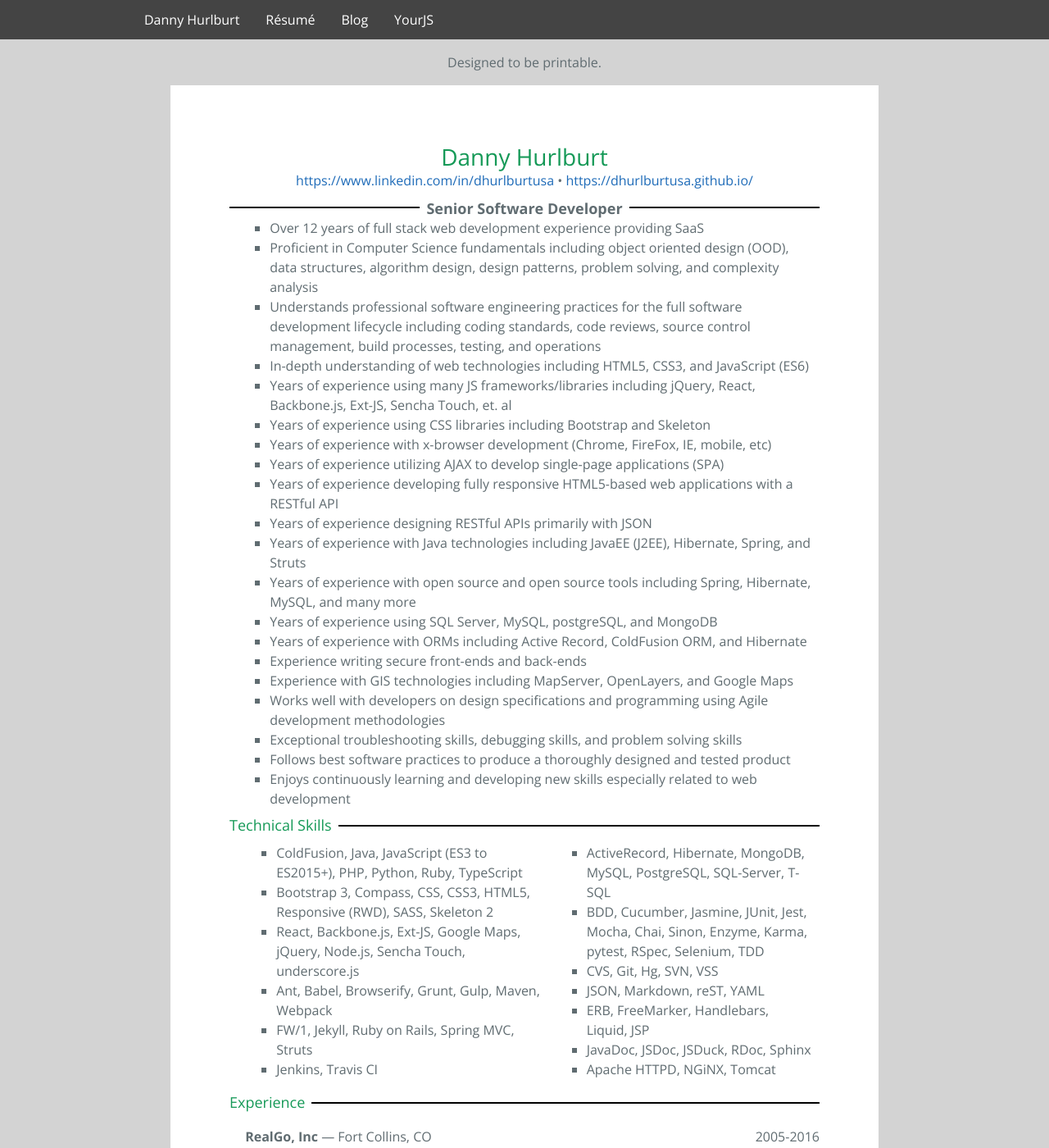
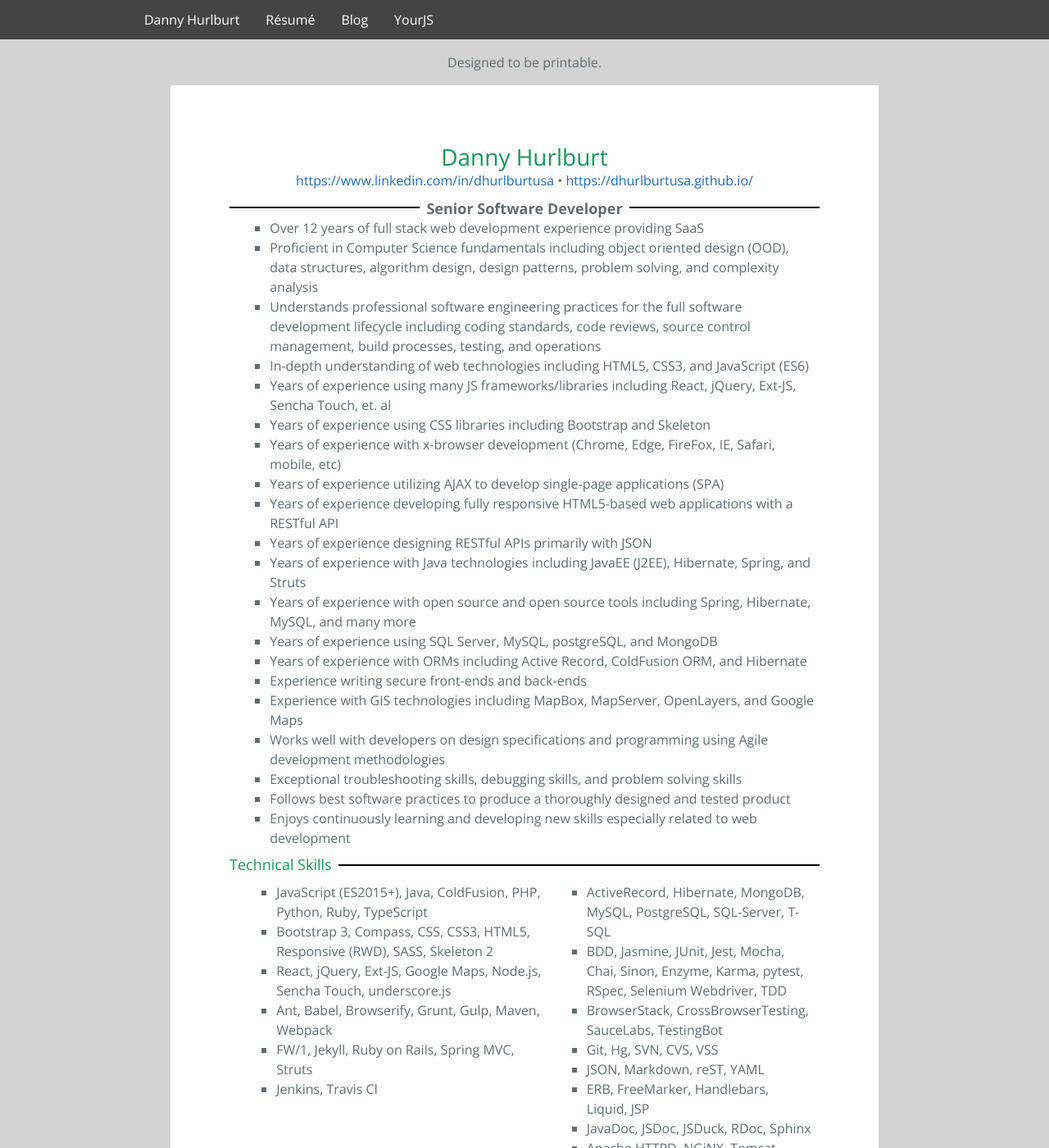
Before and after one commit to dhurlburtusa/dhurlburtusa.github.io, a Jekyll site: the page built from resume/index.html, in a window 1280 px wide and 1400 px high. Shown: the whole window at 82% size. Built offline with Jekyll 4.4.1, drawn with Linux system fonts in a browser that asks for light colours.

Commit message:
Update Skills

```diff
--- a/resume/index.html
+++ b/resume/index.html
@@ -123,11 +123,11 @@ doc:
           </li>
           <li>In-depth understanding of web technologies including HTML5, CSS3, and JavaScript (ES6)</li>
           <li>
-            Years of experience using many JS frameworks/libraries including jQuery, React, Backbone.js, Ext-JS, Sencha Touch,
+            Years of experience using many JS frameworks/libraries including React, jQuery, Ext-JS, Sencha Touch,
             et. al
           </li>
           <li>Years of experience using CSS libraries including Bootstrap and Skeleton</li>
-          <li>Years of experience with x-browser development (Chrome, FireFox, IE, mobile, etc)</li>
+          <li>Years of experience with x-browser development (Chrome, Edge, FireFox, IE, Safari, mobile, etc)</li>
           <li>Years of experience utilizing AJAX to develop single-page applications (SPA)</li>
           <li>Years of experience developing fully responsive HTML5-based web applications with a RESTful API</li>
           <li>Years of experience designing RESTful APIs primarily with JSON</li>
@@ -136,7 +136,7 @@ doc:
           <li>Years of experience using SQL Server, MySQL, postgreSQL, and MongoDB</li>
           <li>Years of experience with ORMs including Active Record, ColdFusion ORM, and Hibernate</li>
           <li>Experience writing secure front-ends and back-ends</li>
-          <li>Experience with GIS technologies including MapServer, OpenLayers, and Google Maps</li>
+          <li>Experience with GIS technologies including MapBox, MapServer, OpenLayers, and Google Maps</li>
           <li>Works well with developers on design specifications and programming using Agile development methodologies</li>
           <li>Exceptional troubleshooting skills, debugging skills, and problem solving skills</li>
           <li>Follows best software practices to produce a thoroughly designed and tested product</li>
@@ -149,9 +149,9 @@ doc:
           <tr>
             <td>
               <ul>
-                <li>ColdFusion, Java, JavaScript (ES3 to ES2015+), PHP, Python, Ruby, TypeScript</li>
+                <li>JavaScript (ES2015+), Java, ColdFusion, PHP, Python, Ruby, TypeScript</li>
                 <li>Bootstrap 3, Compass, CSS, CSS3, HTML5, Responsive (RWD), SASS, Skeleton 2</li>
-                <li>React, Backbone.js, Ext-JS, Google Maps, jQuery, Node.js, Sencha Touch, underscore.js</li>
+                <li>React, jQuery, Ext-JS, Google Maps, Node.js, Sencha Touch, underscore.js</li>
                 <li>Ant, Babel, Browserify, Grunt, Gulp, Maven, Webpack</li>
                 <li>FW/1, Jekyll, Ruby on Rails, Spring MVC, Struts</li>
                 <li>Jenkins, Travis CI</li>
@@ -160,8 +160,9 @@ doc:
             <td>
               <ul>
                 <li>ActiveRecord, Hibernate, MongoDB, MySQL, PostgreSQL, SQL-Server, T-SQL</li>
-                <li>BDD, Cucumber, Jasmine, JUnit, Jest, Mocha, Chai, Sinon, Enzyme, Karma, pytest, RSpec, Selenium, TDD</li>
-                <li>CVS, Git, Hg, SVN, VSS</li>
+                <li>BDD, Jasmine, JUnit, Jest, Mocha, Chai, Sinon, Enzyme, Karma, pytest, RSpec, Selenium Webdriver, TDD</li>
+                <li>BrowserStack, CrossBrowserTesting, SauceLabs, TestingBot</li>
+                <li>Git, Hg, SVN, CVS, VSS</li>
                 <li>JSON, Markdown, reST, YAML</li>
                 <li>ERB, FreeMarker, Handlebars, Liquid, JSP</li>
                 <li>JavaDoc, JSDoc, JSDuck, RDoc, Sphinx</li>
```
